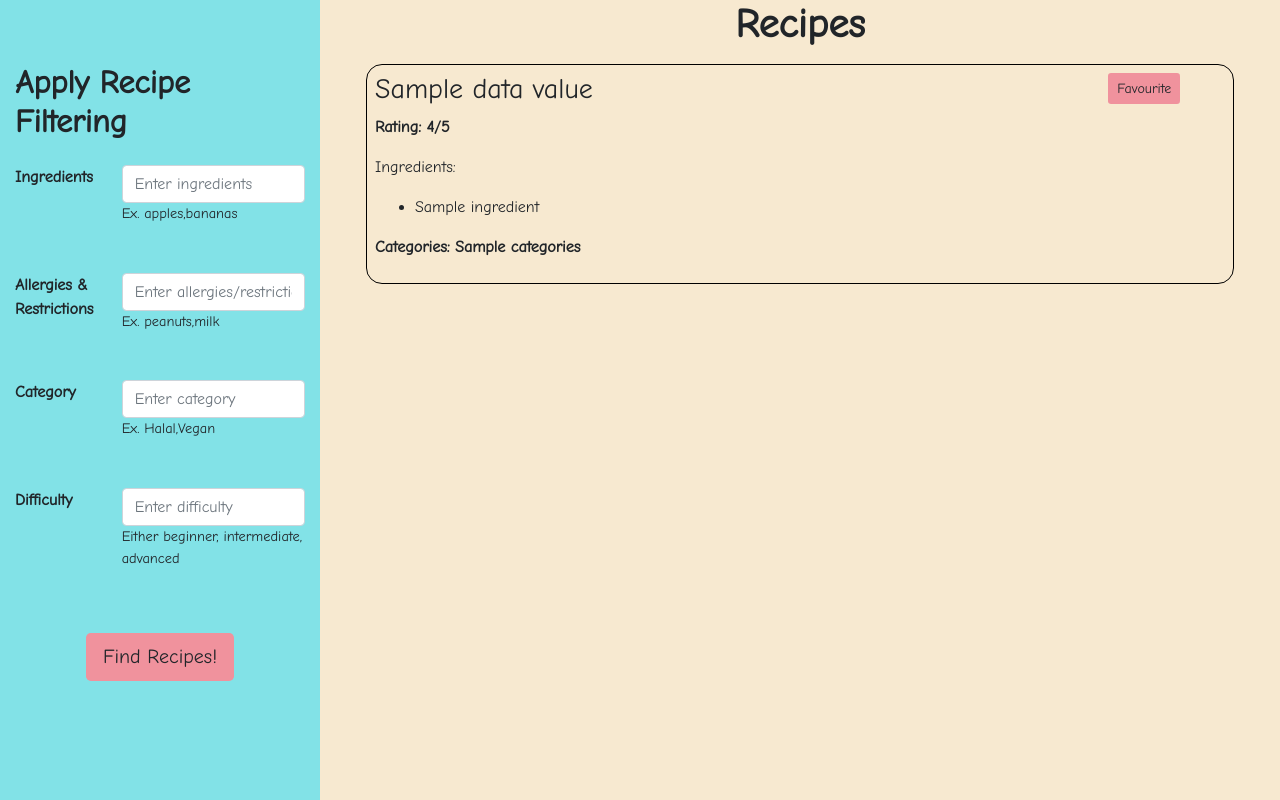
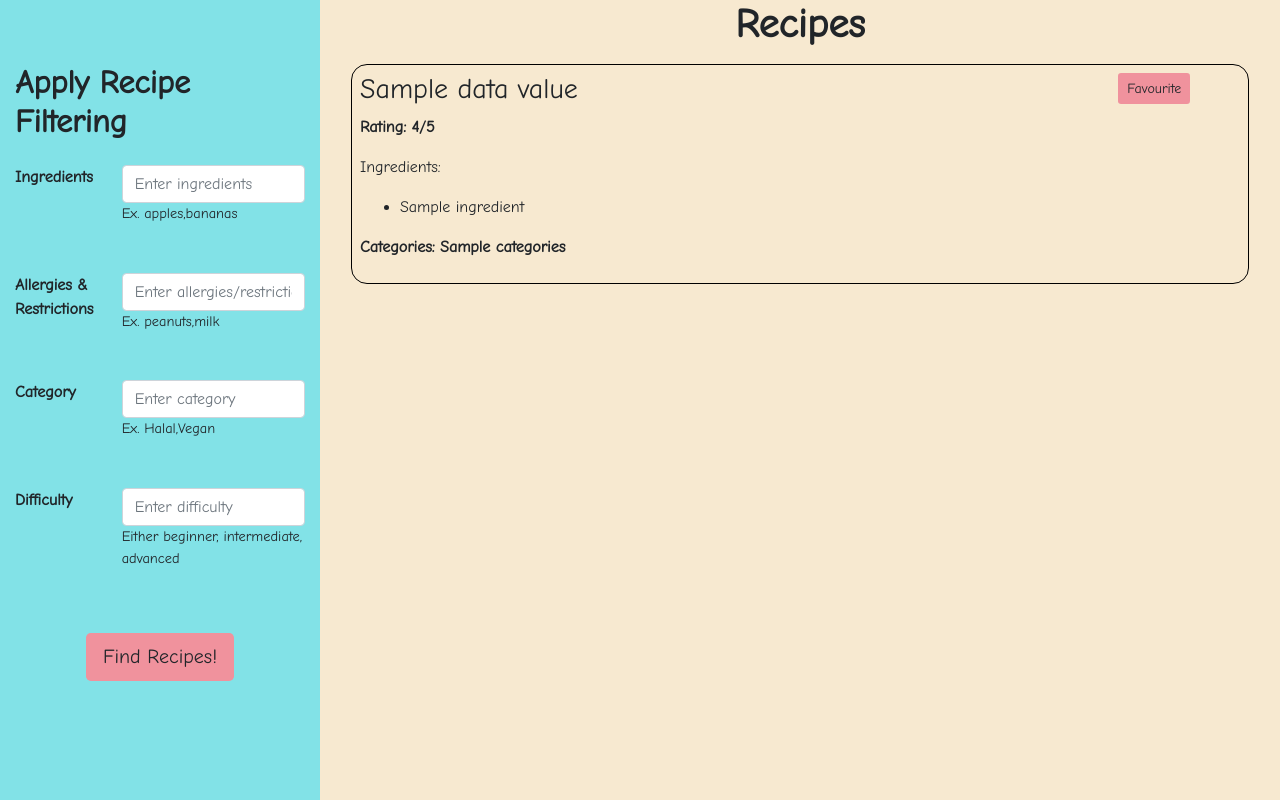
Before and after one commit to matthewfollegot/No-Scraps, a Node project: template views/recipe_list.handlebars in a window 1280 px wide. Shown: the part 47-847 px from the top of the page. Run offline with Node 20 templates, Linux system fonts and the light colour scheme; the template is opened without the code that fills it: most values are stand-ins (such as "Sample title", 1, 10 or a date in 2020); some libraries are stand-ins or nearby versions.

Commit message:
padding issues resolved

```diff
--- a/views/recipe_list.handlebars
+++ b/views/recipe_list.handlebars
@@ -15,6 +15,10 @@
     <style>
         * {
             font-family: 'Comic Neue';
+        }
+        .container {
+            padding: 0;
+            min-width: 100%;
         }
         #header {
             background: #F0929D;
@@ -168,7 +172,7 @@
                 </div>
             </div>
             <div class="col-9" id="results">
-                <section id="recipes" class="container">
+                <section id="recipes">
                     <h1 id="recipeHeader">Recipes</h1>
 
                     {{#each recipes}}
```
